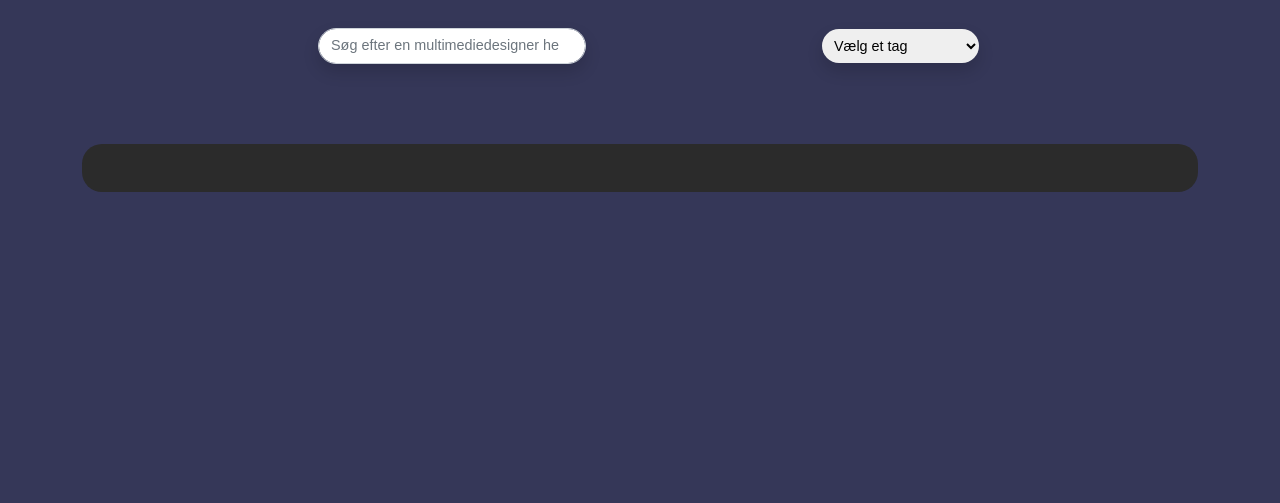
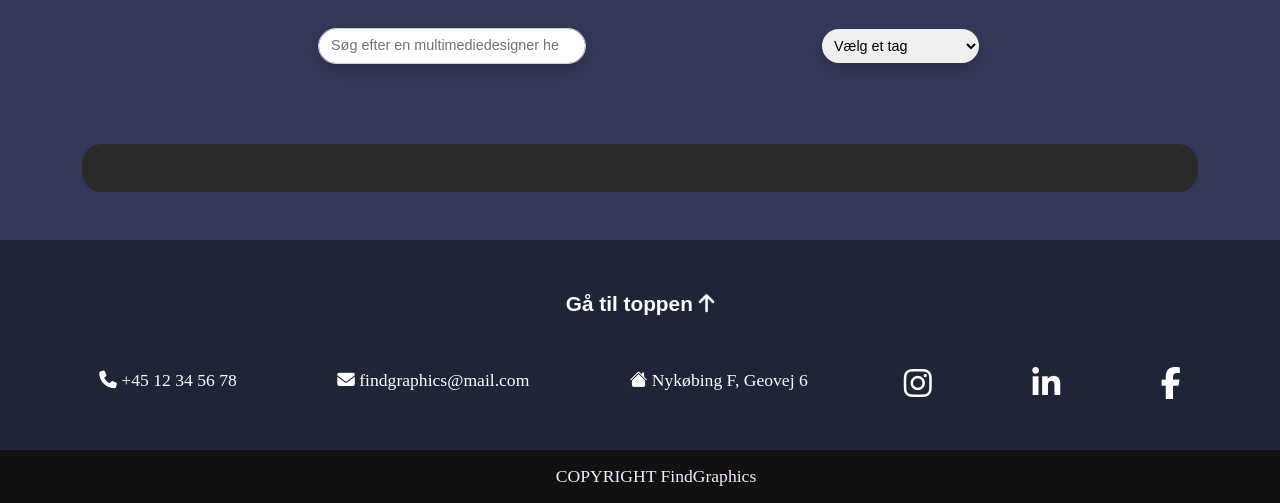
Before and after one commit to Arnsdorf/FindGraphicsChrSigurd, a PHP site: page / in a window 1280 px wide. Shown: the part 1681-2184 px from the top of the page. Before the commit the page ends 1873 px from the top, so only its background shows below. Run offline with PHP 8.4, Linux system fonts and the light colour scheme; data that the repository does not hold is empty; style sheets or scripts are compiled from the project's sources; some libraries are stand-ins or nearby versions; some web fonts are replaced.

Commit message:
Footer tilføjet

```diff
--- a/christianfunplace.html
+++ b/christianfunplace.html
@@ -111,10 +111,13 @@
             <a class="footer-link text-center pt-1 d-md-none" href=""> <i class="fa-solid fa-location-dot"></i>Nykøbing F, Geovej 12</a>
 
 
-        <div class="d-none d-md-block">
+        <div class="d-none d-md-block text-center">
             <a class="footer-link text-center pt-3" href=""> <i class="pe-1 fa-solid fa-envelope"></i>Chrtobias4780@gmail.com</a>
             <a class="footer-link text-center pt-1" href=""> <i class="pe-1 fa-solid fa-phone"></i>45+ 69696969</a>
             <a class="footer-link text-center pt-1" href=""> <i class="pe-1 fa-solid fa-location-dot"></i>Nykøbing F, Geovej 12</a>
+            <div><i class="social fa-x2 fa-brands fa-linkedin"></i></div>
+            <div><i class="social fa-x2 fa-brands fa-instagram"></i></div>
+            <div><i class="social fa-x2 fa-brands fa-facebook "></i></div>
         </div>
 
         <div class="text-center pt-4 d-md-none">
--- a/css/styles.scss
+++ b/css/styles.scss
@@ -492,11 +492,11 @@ input{
 }
 .footer-small{
 	background-color: #111111;
-	height: 5vh;
 }
 .footer-text{
 	font-family: Montserrat;
 	color: #f8eaff;
+	font-size: 1.1rem;
 }
 .footer-link{
 	font-family: Montserrat;
--- a/index.html
+++ b/index.html
@@ -12,6 +12,7 @@
 	<link rel="tab icon" href="billeder/Tab%20logo.png">
 	<link href="css/bootstrap.css" rel="stylesheet" type="text/css">
 	<link href="css/styles.css" rel="stylesheet" type="text/css">
+	<script src="https://kit.fontawesome.com/ede39c7ba1.js" crossorigin="anonymous"></script>
 	<link rel="stylesheet" href="https://use.typekit.net/ykt2zah.css">
 	<link rel="stylesheet" href="https://cdn.jsdelivr.net/npm/bootstrap-icons@1.10.2/font/bootstrap-icons.css">
 
@@ -49,6 +50,7 @@
 	</header>
 	<div class="row">
 
+		<!----------Start på forside------------>
 
 		<div class="rubrik text-center position-absolute ps-4">
 			<h5 class="forside_overskrift">Find din Multimediedesigner</h5>
@@ -88,6 +90,8 @@
 </div>
 <!----------Slut------------>
 
+
+<!----------Start på velkommensektion------------>
 <section>
 	<div class="container-fluid sektion">
 		<!-- Tekstdel -->
@@ -224,8 +228,52 @@
 		</div>
 	</div>
 </div>
+<!----------Slut på designerudvalget------------>
 
 
+<!----------Start på footer------------>
+<div class="footer container-fluid d-none d-md-block box-shadow justify-content-evenly">
+	<div class="row">
+		<div class="col-12 pt-5 text-center">
+			<a class="text-white text-decoration-none forside_underoverskrift" href="#top">Gå til toppen <i class="fas fa-arrow-up"></i></a>
+		</div>
+		<div class="d-flex justify-content-center">
+			<div class="mt-5 mb-5 align-items-center">
+				<a class="mx-xl-5 mx-md-2 text-decoration-none footer-text text-white" href="tel:+4512345678"><i class="fas fa-phone"></i> +45 12 34 56 78</a>
+				<a class="mx-xl-5 mx-md-2 text-decoration-none footer-text text-white" href="mailto:findgraphics@mail.com"><i class="fas fa-envelope"></i> findgraphics@mail.com</a>
+				<a class="mx-xl-5 mx-md-2 text-decoration-none footer-text text-white" href="#"><i class="bi bi-house-fill"></i> Nykøbing F, Geovej 6</a>
+			</div>
+			<div class="mt-5 mb-5 align-items-center">
+				<a class="mx-xl-5 mx-md-2 text-white text-decoration-none footer-text fa fa-brands fa-instagram fa-2x" href="https://www.instagram.com" target="_blank"></a>
+				<a class="mx-xl-5 mx-md-2 text-white text-decoration-none footer-text fa fa-brands fa-linkedin fa-2x" href="https://www.linkedin.com" target="_blank"></a>
+				<a class="mx-xl-5 mx-md-2 text-white text-decoration-none footer-text fa fa-brands fa-facebook fa-2x" href="https://www.facebook.com" target="_blank"></a>
+			</div>
+		</div>
+	</div>
+</div>
+
+<div class="footer container-fluid d-md-none box-shadow">
+	<div class="row text-center justify-content-center">
+		<div class="d-flex flex-column">
+			<a class="text-white text-decoration-none mt-5 forside_overskrift" href="#top">Gå til toppen <i class="fas fa-arrow-up"></i></a>
+			<a class="text-decoration-none text-white mt-5 footer-text" href="tel:+4512345678"><i class="fas fa-phone"></i> +45 12 34 56 78</a>
+			<a class="text-decoration-none text-white mt-5 footer-text" href="mailto:findgraphics@mail.com"><i class="fas fa-envelope"></i> findgraphics@mail.com</a>
+			<a class="text-decoration-none text-white mt-5 footer-text" href="#"><i class="bi bi-house-fill"></i> Nykøbing F, Geovej 6</a>
+			<a class="text-white text-decoration-none mt-5 footer-text fa fa-brands fa-instagram fa-2x" href="https://www.instagram.com" target="_blank"></a>
+			<a class="text-white text-decoration-none mt-5 footer-text fa fa-brands fa-linkedin fa-2x" href="https://www.linkedin.com" target="_blank"></a>
+			<a class="text-white text-decoration-none mt-5 footer-text mb-5 fa fa-brands fa-facebook fa-2x" href="https://www.facebook.com" target="_blank"></a>
+		</div>
+	</div>
+</div>
+
+<div class="container-fluid footer-small">
+	<div class="row">
+		<h1 class="text-center footer-text m-3">
+			COPYRIGHT FindGraphics
+		</h1>
+	</div>
+</div>
+<!----------Slut på footer------------>
 
 <script>
 	const toggle = document.querySelector('.toggle');
```
Also changed, not shown: insert.php (+10 -5 lines), mmdKundeProfil.php (+42 -0 lines).
